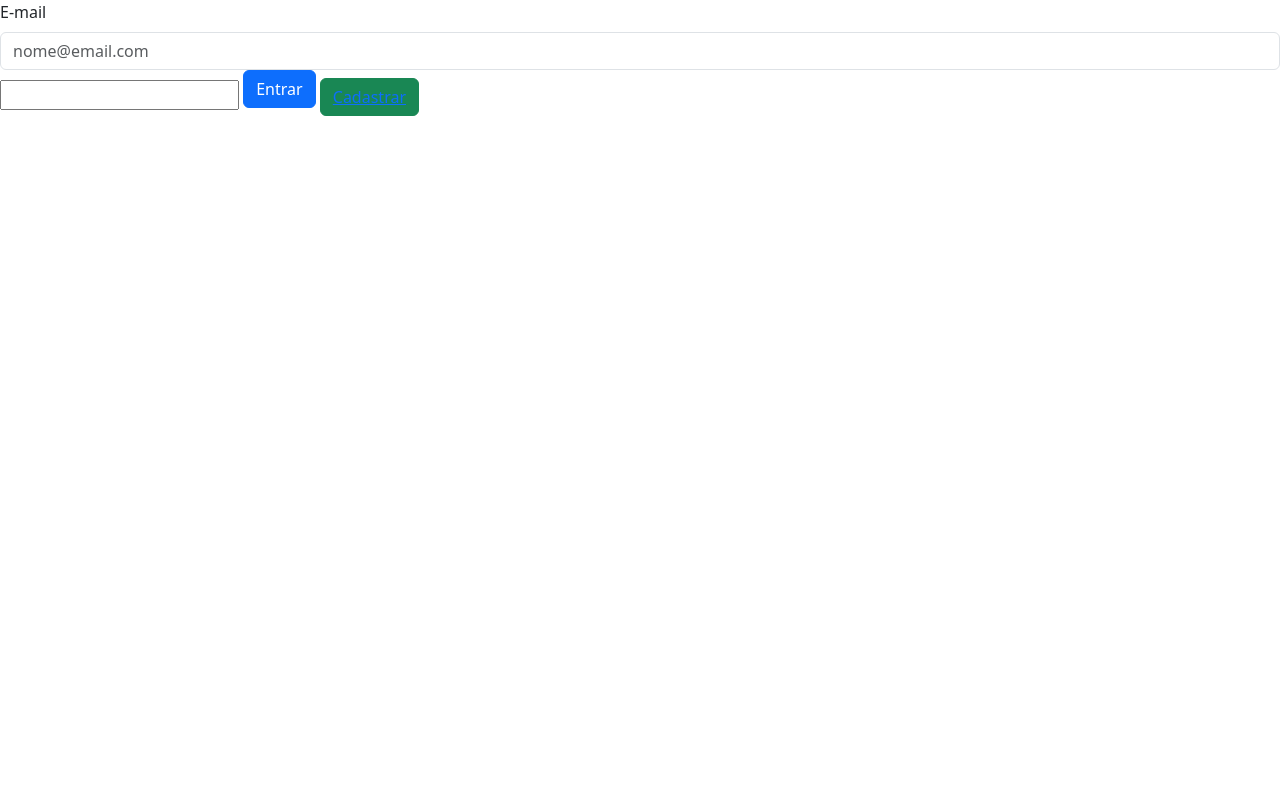
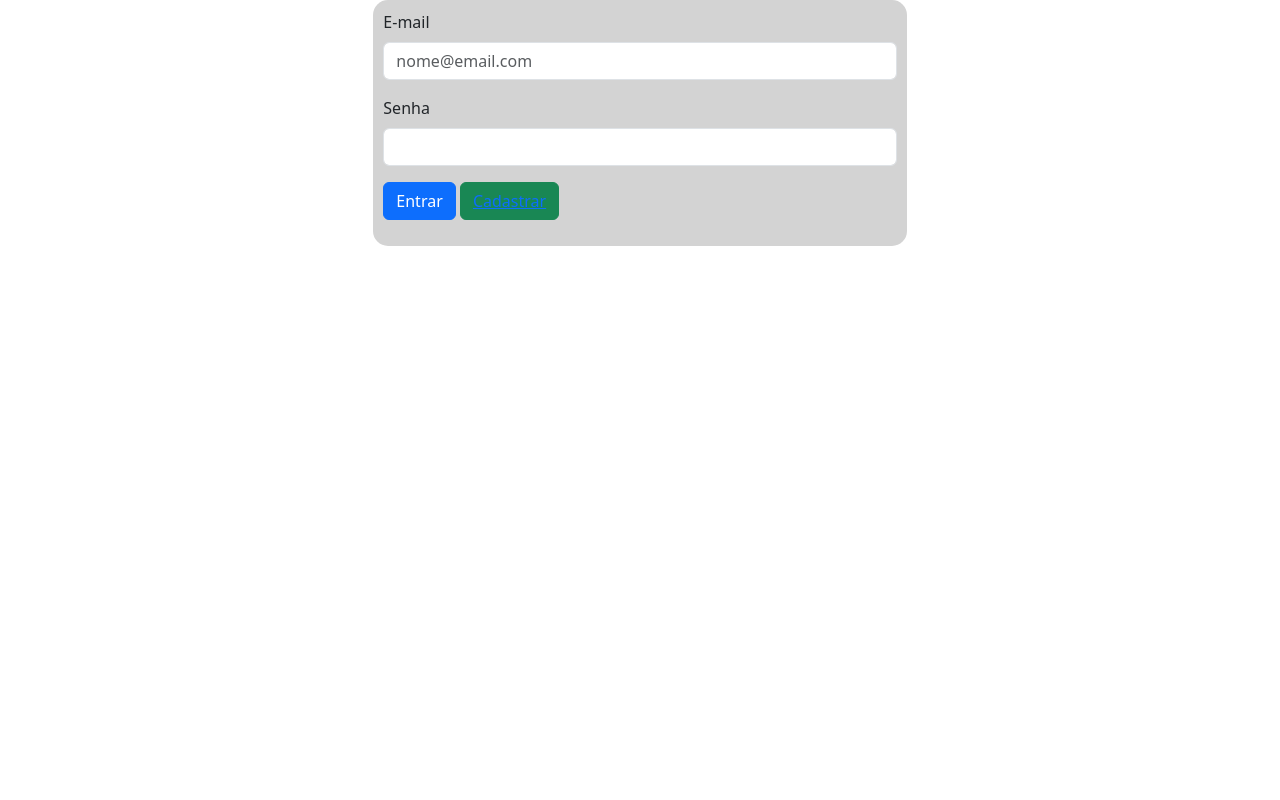
Before and after one commit to Analicemc/Time-Control, a PHP site: page /timecontrol/index.php in a window 1280 px wide. Run offline with PHP 8.4, Linux system fonts and the light colour scheme.

Commit message:
tela de login

```diff
--- a/assets/style/style.css
+++ b/assets/style/style.css
@@ -1,3 +1,14 @@
 .errorMessage{
     color: red;
 }
+
+main{
+    height: 100vh;
+}
+
+#login_form{
+    margin: auto;
+    background-color: lightgray;
+    padding: 10px;
+    border-radius: 15px;
+}
--- a/head.php
+++ b/head.php
@@ -2,5 +2,6 @@
     <meta charset="UTF-8">
     <meta name="viewport" content="width=device-width, initial-scale=1.0">
     <link href="https://cdn.jsdelivr.net/npm/bootstrap@5.3.0/dist/css/bootstrap.min.css" rel="stylesheet" integrity="sha384-9ndCyUaIbzAi2FUVXJi0CjmCapSmO7SnpJef0486qhLnuZ2cdeRhO02iuK6FUUVM" crossorigin="anonymous">
+    <link rel="stylesheet" href="assets/style/style.css">
     <title>Tarefas - Time Control</title>
 </head>
--- a/index.php
+++ b/index.php
@@ -3,22 +3,21 @@
 if (isset($_GET['erro'])) {
     if ($_GET['erro'] == 1) {
         $errorMessage = "Acesso negado";
-    } else if($_GET['erro'] == 2){
+    } else if ($_GET['erro'] == 2) {
         $errorMessage = 'E-mail ou senha inválidos';
-    }
-     else {
+    } else {
         $errorMessage = "";
     }
 }
 
 # Define mensagens de alerta
-if(isset($_GET['msg'])){
-    if($_GET['msg'] == 1){
+if (isset($_GET['msg'])) {
+    if ($_GET['msg'] == 1) {
         # logout realizado
         echo "<script>
             window.alert('Você saiu da sua conta');
         </script>";
-    }else if ($_GET['msg'] == 2){
+    } else if ($_GET['msg'] == 2) {
         # cadastro realizado
         echo "<script>
             window.alert('Cadastro realizado com sucesso!');
@@ -30,18 +29,25 @@ if(isset($_GET['msg'])){
 <!DOCTYPE html>
 <html lang="pt-br">
 <?php require_once 'head.php' ?>
+
 <body>
     <main>
-        <div class="mb-3">
+        <div class="col-5" id="login_form">
             <form action="db/verifica_login.php" method="post">
-                <label for="email" class="form-label">E-mail</label>
-                <input type="email" class="form-control" id="email" name="login" placeholder="nome@email.com">
-                <input type="text" name="password">
+
+                <div class="mb-3">
+                    <label for="email" class="form-label">E-mail</label>
+                    <input type="email" class="form-control" id="email" name="login" placeholder="nome@email.com">
+                </div>
+                <div class="mb-3">
+                    <label for="password" class="form-label">Senha</label>
+                    <input type="text" class="form-control" id="password" name="password">
+                </div>
                 <button class="btn btn-primary mb-3" type="submit">Entrar</button>
-                <button class="btn btn-success"><a href="cadastro_page.php">Cadastrar</a></button>
-                <span class="errorMessage"><?php if(isset($_GET['erro'])){
-                    echo $errorMessage;
-                } ?></span>
+                <button class="btn btn-success mb-3"><a href="cadastro_page.php">Cadastrar</a></button>
+                <span class="errorMessage"><?php if (isset($_GET['erro'])) {
+                                                echo $errorMessage;
+                                            } ?></span>
             </form>
         </div>
     </main>
```
